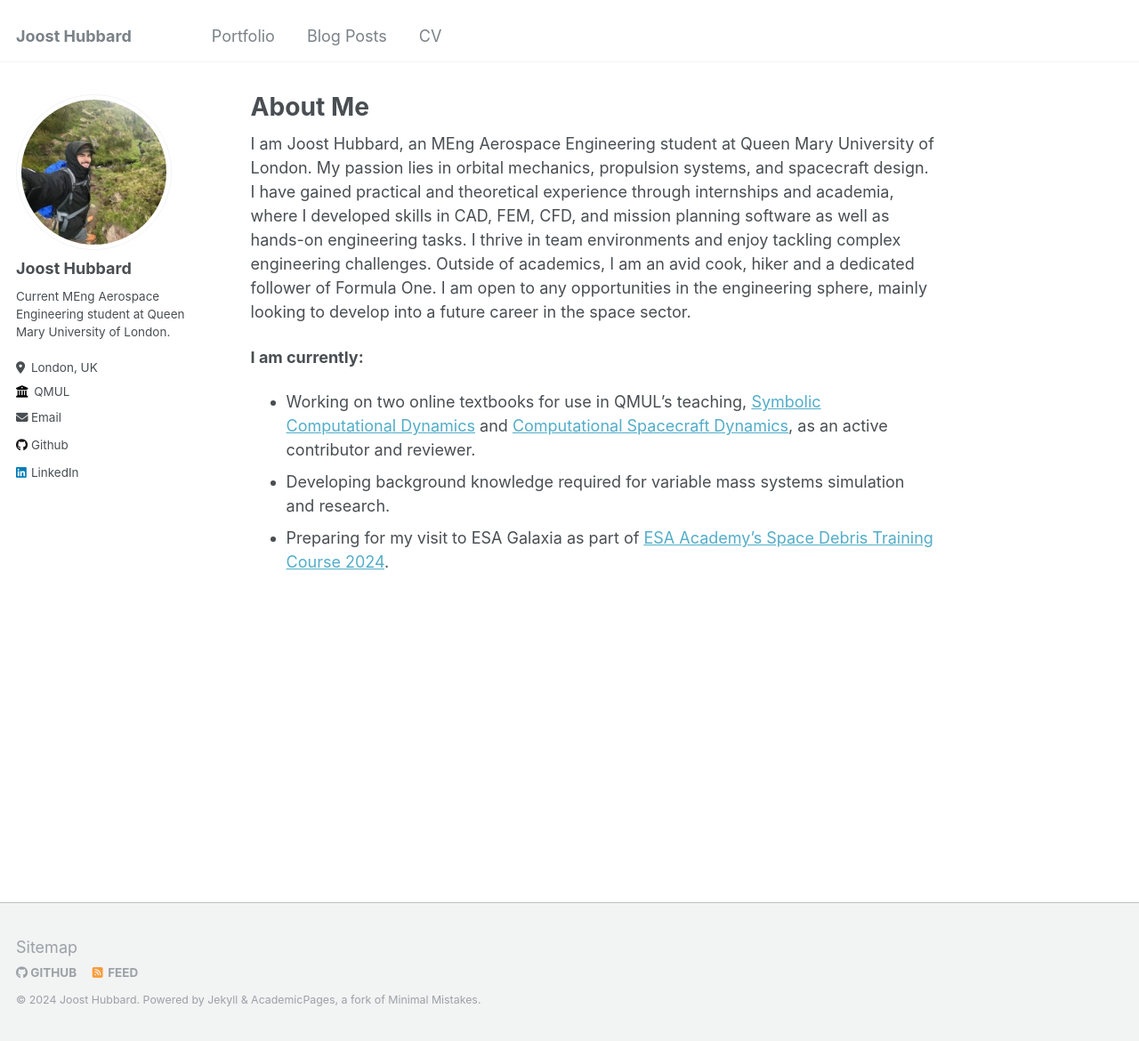
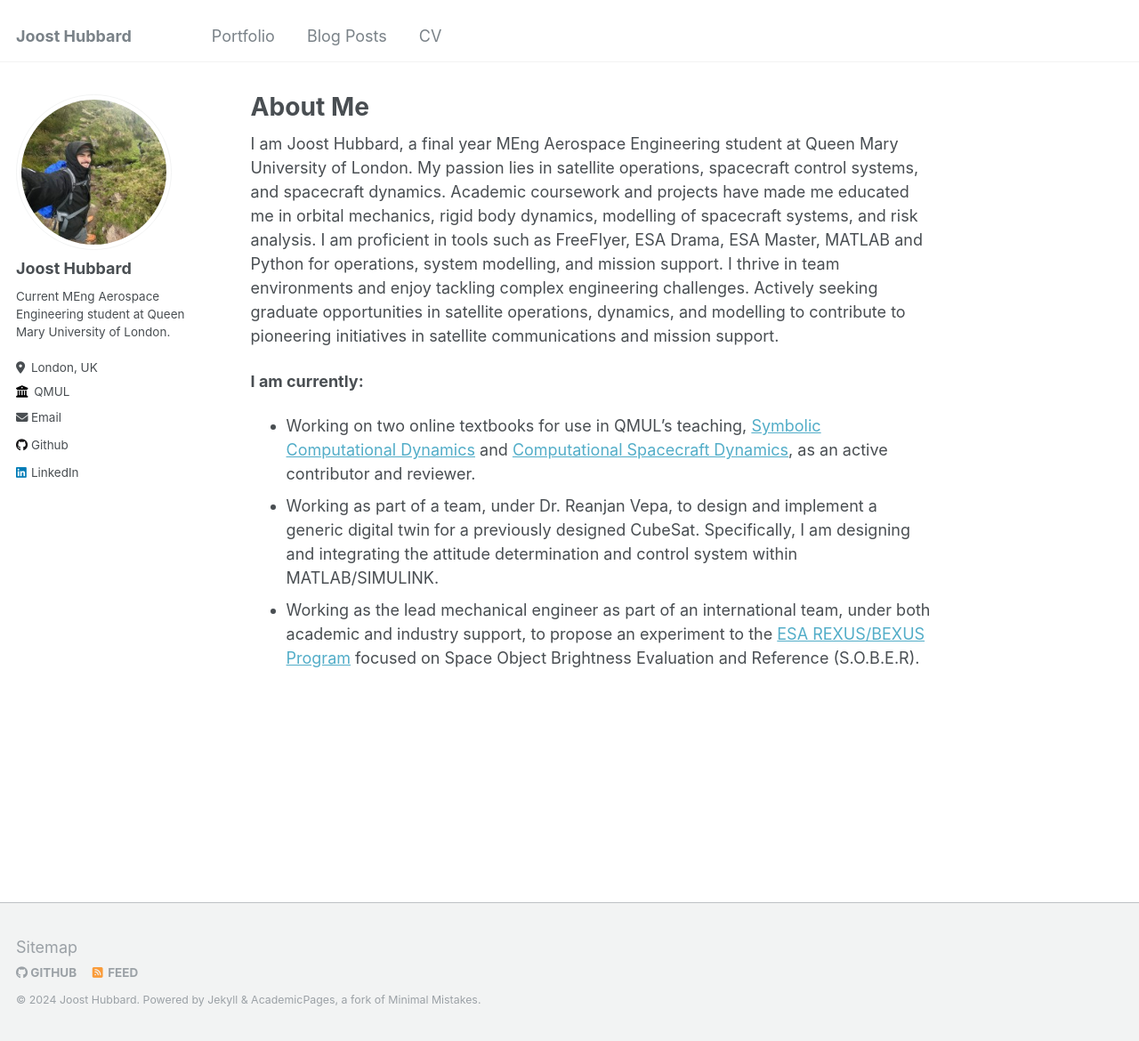
Before and after one commit to Joosty/Joosty..github.io, a Jekyll site: the page built from _pages/about.md, in a window 1280 px wide and 1170 px high. Shown: the whole window at 89% size. Built offline with Jekyll 4.4.1, drawn with Linux system fonts in a browser that asks for light colours.

Commit message:
Update about.md

```diff
--- a/_pages/about.md
+++ b/_pages/about.md
@@ -7,10 +7,10 @@ redirect_from:
   - /about.html
 ---
 
-I am Joost Hubbard, an MEng Aerospace Engineering student at Queen Mary University of London. My passion lies in orbital mechanics, propulsion systems, and spacecraft design. I have gained practical and theoretical  experience through internships and academia, where I developed skills in CAD, FEM, CFD, and mission planning software as well as hands-on engineering tasks. I thrive in team environments and enjoy tackling complex engineering challenges. Outside of academics, I am an avid cook, hiker and a dedicated follower of Formula One. I am open to any opportunities in the engineering sphere, mainly looking to develop into a future career in the space sector.
+I am Joost Hubbard, a final year MEng Aerospace Engineering student at Queen Mary University of London. My passion lies in satellite operations, spacecraft control systems, and spacecraft dynamics. Academic coursework and projects have made me educated me in orbital mechanics, rigid body dynamics, modelling of spacecraft systems, and risk analysis. I am proficient in tools such as FreeFlyer, ESA Drama, ESA Master, MATLAB and Python for operations, system modelling, and mission support. I thrive in team environments and enjoy tackling complex engineering challenges. Actively seeking graduate opportunities in satellite operations, dynamics, and modelling to contribute to pioneering initiatives in satellite communications and mission support.
 
 
 **I am currently:**
 - Working on two online textbooks for use in QMUL's teaching, [Symbolic Computational Dynamics](https://github.com/angadhn/ComputationalDynamics) and [Computational Spacecraft Dynamics](https://github.com/angadhn/SpacecraftDynamics), as an active contributor and reviewer.
-- Developing background knowledge required for variable mass systems simulation and research.
-- Preparing for my visit to ESA Galaxia as part of [ESA Academy's Space Debris Training Course 2024](https://www.esa.int/Education/ESA_Academy/Space_Debris_Training_Course_2024_open_for_applications).
+- Working as part of a team, under Dr. Reanjan Vepa, to design and implement a generic digital twin for a previously designed CubeSat. Specifically, I am designing and integrating the attitude determination and control system within MATLAB/SIMULINK.
+- Working as the lead mechanical engineer as part of an international team, under both academic and industry support, to propose an experiment to the [ESA REXUS/BEXUS Program](https://rexusbexus.net/) focused on Space Object Brightness Evaluation and Reference (S.O.B.E.R).
```
